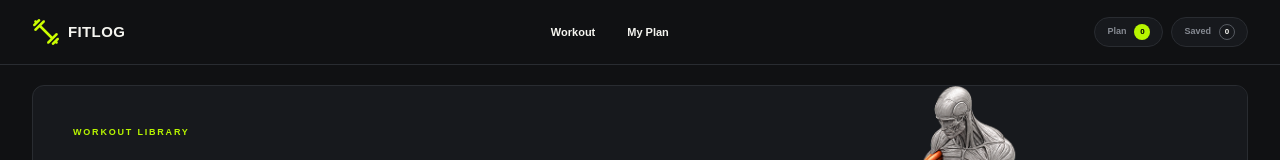
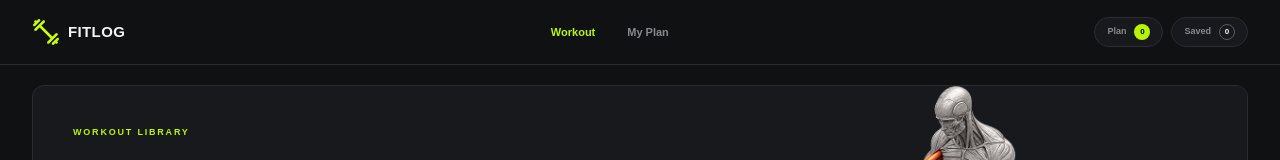
Before and after one commit to zahidhasan25/assignment-6, a Next.js app: page / in a window 1280 px wide. Shown: the top 160 px of the page. Built offline with nearby package versions, Linux system fonts and the light colour scheme; no server answers.

Commit message:
Fix active navigation state styling

```diff
--- a/app/components/Navbar.jsx
+++ b/app/components/Navbar.jsx
@@ -12,9 +12,7 @@ function getCount(key) {
   try {
     const stored = localStorage.getItem(key);
 
-    if (!stored) {
-      return 0;
-    }
+    if (!stored) return 0;
 
     const parsed = JSON.parse(stored);
 
@@ -34,7 +32,7 @@ export default function Navbar() {
   const isWorkoutActive =
     pathname === "/" || pathname.startsWith("/workout");
 
-  const isPlanActive = pathname.startsWith("/my-plan");
+  const isPlanActive = pathname === "/my-plan";
 
   function updateCounts() {
     setPlanCount(getCount(PLAN_KEY));
@@ -53,10 +51,7 @@ export default function Navbar() {
       handleStorageUpdate
     );
 
-    window.addEventListener(
-      "storage",
-      handleStorageUpdate
-    );
+    window.addEventListener("storage", handleStorageUpdate);
 
     return () => {
       window.removeEventListener(
@@ -74,14 +69,13 @@ export default function Navbar() {
   return (
     <header className="border-b border-[#292c31] bg-[#101113]">
       <div className="mx-auto max-w-[1400px] px-5 lg:px-8">
-
         <div className="flex h-[64px] items-center justify-between">
 
-          {/* Logo */}
+          {/* LOGO */}
           <Link
             href="/"
+            onClick={() => setMobileMenu(false)}
             className="flex items-center gap-2"
-            onClick={() => setMobileMenu(false)}
           >
             <img
               src="/assets/logo.png"
@@ -94,37 +88,40 @@ export default function Navbar() {
             </span>
           </Link>
 
-          {/* Desktop Navigation */}
+          {/* DESKTOP NAVIGATION */}
           <nav className="hidden items-center gap-8 md:flex">
 
+            {/* WORKOUT */}
             <Link
               href="/"
-              className={`text-[11px] font-semibold transition ${
-                isWorkoutActive
-                  ? "text-[#b8f500]"
-                  : "text-[#858991] hover:text-[#f5f5f0]"
-              }`}
+              className="text-[11px] font-semibold transition"
+              style={{
+                color: isWorkoutActive
+                  ? "#b8f500"
+                  : "#858991",
+              }}
             >
               Workout
             </Link>
 
+            {/* MY PLAN */}
             <Link
               href="/my-plan"
-              className={`text-[11px] font-semibold transition ${
-                isPlanActive
-                  ? "text-[#b8f500]"
-                  : "text-[#858991] hover:text-[#f5f5f0]"
-              }`}
+              className="text-[11px] font-semibold transition"
+              style={{
+                color: isPlanActive
+                  ? "#b8f500"
+                  : "#858991",
+              }}
             >
               My Plan
             </Link>
-
           </nav>
 
-          {/* Right Side */}
+          {/* RIGHT SIDE */}
           <div className="flex items-center gap-2">
 
-            {/* Plan */}
+            {/* PLAN */}
             <Link
               href="/my-plan"
               className="flex items-center gap-2 rounded-full border border-[#292c31] bg-[#17191d] px-3 py-1.5 transition hover:border-[#44484f]"
@@ -138,7 +135,7 @@ export default function Navbar() {
               </span>
             </Link>
 
-            {/* Saved */}
+            {/* SAVED */}
             <Link
               href="/my-plan"
               className="flex items-center gap-2 rounded-full border border-[#292c31] bg-[#17191d] px-3 py-1.5 transition hover:border-[#44484f]"
@@ -152,7 +149,7 @@ export default function Navbar() {
               </span>
             </Link>
 
-            {/* Mobile Menu */}
+            {/* MOBILE MENU */}
             <button
               type="button"
               aria-label="Toggle navigation menu"
@@ -165,36 +162,44 @@ export default function Navbar() {
                 <Menu size={15} />
               )}
             </button>
-
           </div>
         </div>
 
-        {/* Mobile Navigation */}
+        {/* MOBILE NAVIGATION */}
         {mobileMenu && (
           <div className="border-t border-[#292c31] py-4 md:hidden">
-
             <nav className="flex flex-col gap-1">
 
+              {/* MOBILE WORKOUT */}
               <Link
                 href="/"
                 onClick={() => setMobileMenu(false)}
-                className={`rounded-md px-3 py-3 text-[11px] font-semibold ${
-                  isWorkoutActive
-                    ? "bg-[#17191d] text-[#b8f500]"
-                    : "text-[#858991]"
-                }`}
+                className="rounded-md px-3 py-3 text-[11px] font-semibold"
+                style={{
+                  color: isWorkoutActive
+                    ? "#b8f500"
+                    : "#858991",
+                  backgroundColor: isWorkoutActive
+                    ? "#17191d"
+                    : "transparent",
+                }}
               >
                 Workout
               </Link>
 
+              {/* MOBILE MY PLAN */}
               <Link
                 href="/my-plan"
                 onClick={() => setMobileMenu(false)}
-                className={`flex items-center justify-between rounded-md px-3 py-3 text-[11px] font-semibold ${
-                  isPlanActive
-                    ? "bg-[#17191d] text-[#b8f500]"
-                    : "text-[#858991]"
-                }`}
+                className="flex items-center justify-between rounded-md px-3 py-3 text-[11px] font-semibold"
+                style={{
+                  color: isPlanActive
+                    ? "#b8f500"
+                    : "#858991",
+                  backgroundColor: isPlanActive
+                    ? "#17191d"
+                    : "transparent",
+                }}
               >
                 <span>My Plan</span>
 
@@ -203,6 +208,7 @@ export default function Navbar() {
                 </span>
               </Link>
 
+              {/* MOBILE SAVED */}
               <Link
                 href="/my-plan"
                 onClick={() => setMobileMenu(false)}
@@ -216,10 +222,8 @@ export default function Navbar() {
               </Link>
 
             </nav>
-
           </div>
         )}
-
       </div>
     </header>
   );
```
